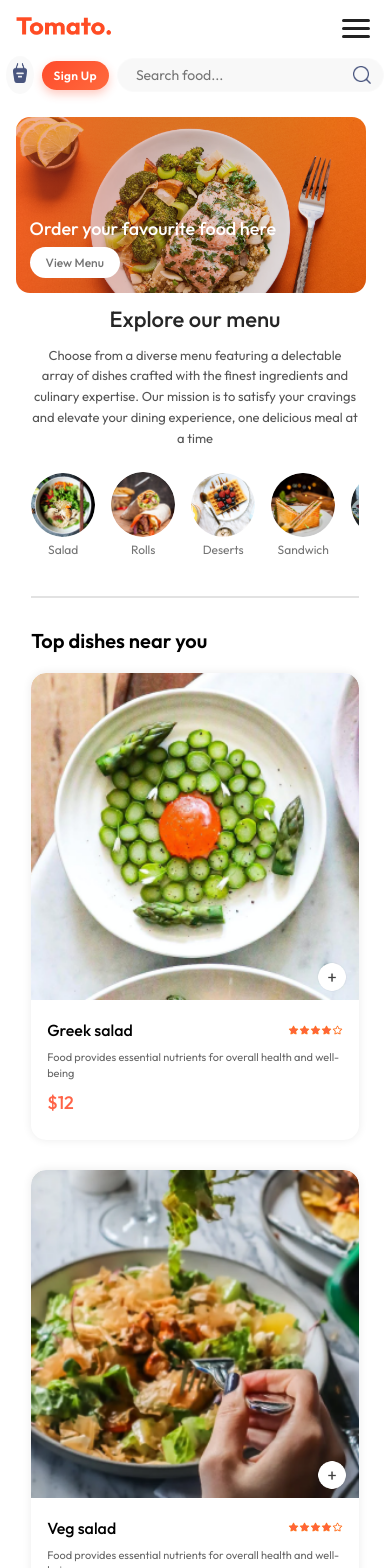
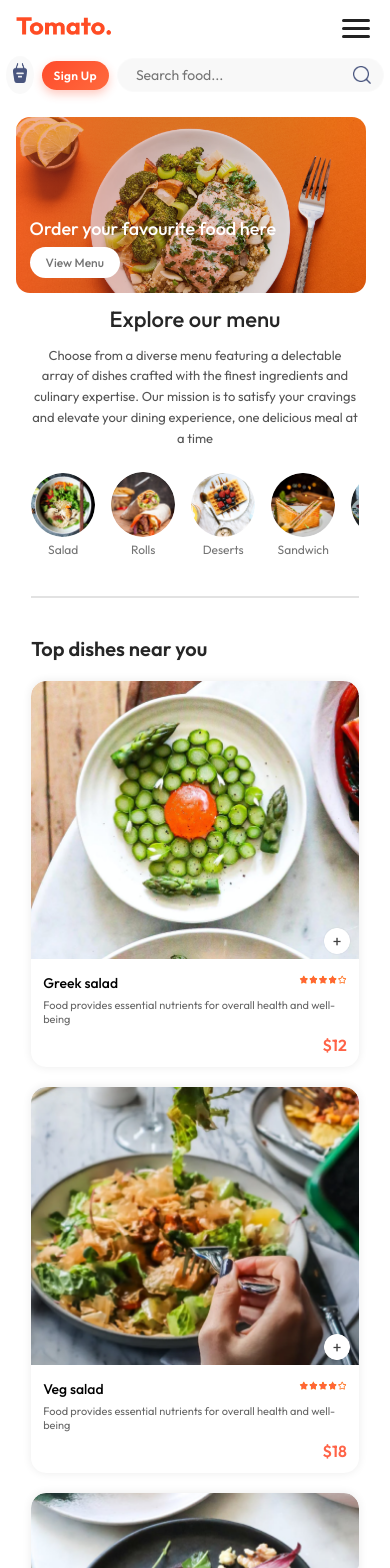
Before and after one commit to monika-yadav03/Food-Delivery, a React (Vite) app in the folder Frontend/: page / in a window 390 px wide. Shown: the top 1568 px of the page. Built offline with nearby package versions, Linux system fonts and the light colour scheme; a web font is replaced by a local one.

Commit message:
Improve Top dishes section: match container width, reduce card height, optimize spacing and grid layout

```diff
--- a/Frontend/src/components/FoodDisplay/FoodDisplay.css
+++ b/Frontend/src/components/FoodDisplay/FoodDisplay.css
@@ -1,5 +1,4 @@
 .food-display {
-  /* center the section and limit width on large screens */
   width: min(92%, 1400px);
   margin: 0 auto;
   padding-inline: clamp(8px, 4vw, 48px);
@@ -8,65 +7,20 @@
 }
 
 .food-display h2 {
-  /* keep heading visible and not clipped */
-  padding-inline: 0;
-  margin-top: 30px;
-  margin-bottom: 30px;
+  margin-top: 42px;
+  margin-bottom: 28px;
   font-size: clamp(20px, 2.4vw, 28px);
   font-weight: 600;
   word-break: break-word;
+  color: #262626;
 }
 
 .food-display-list {
   display: grid;
-  gap: 24px;
-  row-gap: 40px;
-  padding: 0 5% 40px;
-}
-
-/* Mobile: 1 column */
-@media (max-width: 767px) {
-  .food-display {
-    padding: 0 4%;
-  }
-
-  .food-display h2 {
-    padding-left: 0;
-    font-size: 20px;
-    margin-top: 20px;
-    margin-bottom: 20px;
-  }
-
-  .food-display-list {
-    grid-template-columns: 1fr;
-    padding: 0 0 30px;
-    gap: 20px;
-    row-gap: 30px;
-  }
-}
-
-/* Tablet: 2 columns */
-@media (min-width: 768px) and (max-width: 1023px) {
-  .food-display-list {
-    grid-template-columns: repeat(2, 1fr);
-    gap: 24px;
-  }
-}
-
-/* Desktop: 3 columns */
-@media (min-width: 1024px) {
-  .food-display-list {
-    grid-template-columns: repeat(3, 1fr);
-    gap: 30px;
-    row-gap: 50px;
-  }
-}
-
-/* Large desktop: 4 columns */
-@media (min-width: 1400px) {
-  .food-display-list {
-    grid-template-columns: repeat(4, 1fr);
-  }
+  grid-auto-flow: row;
+  gap: 20px;
+  row-gap: 32px;
+  padding-bottom: 30px;
 }
 
 .food-display-empty {
@@ -76,3 +30,70 @@
   color: #888;
   font-size: 1rem;
 }
+
+/* Desktop: 4 columns (1440px and above) */
+@media (min-width: 1440px) {
+  .food-display-list {
+    grid-template-columns: repeat(4, minmax(240px, 1fr));
+    gap: 20px;
+    row-gap: 32px;
+  }
+}
+
+/* Laptop: 3 columns (1200px – 1439px) */
+@media (min-width: 1200px) and (max-width: 1439px) {
+  .food-display-list {
+    grid-template-columns: repeat(3, minmax(220px, 1fr));
+    gap: 18px;
+    row-gap: 28px;
+  }
+}
+
+/* Laptop: 3 columns (1024px – 1199px) */
+@media (min-width: 1024px) and (max-width: 1199px) {
+  .food-display-list {
+    grid-template-columns: repeat(3, minmax(220px, 1fr));
+    gap: 16px;
+    row-gap: 26px;
+  }
+}
+
+/* Tablet: 2 columns (768px – 1023px) */
+@media (min-width: 768px) and (max-width: 1023px) {
+  .food-display {
+    padding-inline: clamp(12px, 5vw, 40px);
+  }
+
+  .food-display h2 {
+    margin-top: 36px;
+    margin-bottom: 24px;
+    font-size: 22px;
+  }
+
+  .food-display-list {
+    grid-template-columns: repeat(2, minmax(220px, 1fr));
+    gap: 16px;
+    row-gap: 24px;
+    padding-bottom: 24px;
+  }
+}
+
+/* Mobile: 1 column (below 768px) */
+@media (max-width: 767px) {
+  .food-display {
+    padding-inline: clamp(8px, 4vw, 28px);
+  }
+
+  .food-display h2 {
+    margin-top: 28px;
+    margin-bottom: 20px;
+    font-size: 20px;
+  }
+
+  .food-display-list {
+    grid-template-columns: repeat(1, 1fr);
+    gap: 12px;
+    row-gap: 20px;
+    padding-bottom: 20px;
+  }
+}
--- a/Frontend/src/components/FoodItem/FoodItem.css
+++ b/Frontend/src/components/FoodItem/FoodItem.css
@@ -1,11 +1,11 @@
 .food-item {
   width: 100%;
-  height: 100%; /* allow grid cells to control height */
+  height: 100%;
   display: flex;
   flex-direction: column;
   border-radius: 15px;
   box-shadow: 0px 0px 10px #00000015;
-  transition: 0.3s;
+  transition: all 0.3s ease;
   animation: fadeIn 1s;
   background: white;
   overflow: hidden;
@@ -19,50 +19,57 @@
 
 .food-item-image {
   width: 100%;
-  aspect-ratio: 1 / 1;
+  /* reduced from 1/1 to 0.85/1 for ~15-20% height reduction */
+  aspect-ratio: 1 / 0.85;
   border-radius: 15px 15px 0px 0px;
   object-fit: cover;
   flex: 0 0 auto;
 }
 
 .food-item-info {
-  padding: 20px;
-  flex: 1 1 auto; /* make info area expand so cards have equal heights */
+  /* reduced from 20px to 16px */
+  padding: 16px;
+  flex: 1 1 auto;
   display: flex;
   flex-direction: column;
   justify-content: space-between;
+  gap: 8px;
 }
 
 .food-item-name-rating {
   display: flex;
   justify-content: space-between;
-  align-items: center;
-  margin-bottom: 10px;
+  align-items: flex-start;
   gap: 8px;
+  margin: 0;
 }
 
 .food-item-name-rating p {
-  font-size: clamp(16px, 2vw, 20px);
+  font-size: clamp(15px, 1.8vw, 18px);
   font-weight: 500;
+  line-height: 1.2;
+  margin: 0;
 }
 
 .food-item-name-rating img {
-  width: 70px;
-  max-width: 30%;
+  width: 60px;
+  max-width: 35%;
   flex-shrink: 0;
 }
 
 .food-item-desc {
   color: #676767;
-  font-size: clamp(11px, 1.5vw, 12px);
-  line-height: 1.4;
+  font-size: clamp(11px, 1.2vw, 13px);
+  line-height: 1.3;
+  margin: 4px 0 0 0;
 }
 
 .food-item-price {
   color: tomato;
-  font-size: clamp(18px, 2.5vw, 22px);
-  font-weight: 500;
-  margin: 10px 0px;
+  font-size: clamp(17px, 2.2vw, 20px);
+  font-weight: 600;
+  margin: 6px 0 0 0;
+  align-self: flex-end;
 }
 
 .food-item-img-container {
@@ -72,52 +79,102 @@
 .food-item-img-container .add {
   width: 35px;
   position: absolute;
-  bottom: 15px;
-  right: 15px;
+  bottom: 12px;
+  right: 12px;
   cursor: pointer;
   border-radius: 50%;
 }
 
 .food-item-counter {
   position: absolute;
-  bottom: 15px;
-  right: 15px;
+  bottom: 12px;
+  right: 12px;
   display: flex;
   align-items: center;
-  gap: 10px;
-  padding: 6px;
+  gap: 8px;
+  padding: 5px;
   border-radius: 50px;
   background-color: white;
+  box-shadow: 0 2px 8px rgba(0,0,0,0.1);
 }
 
 .food-item-counter img {
-  width: 30px;
+  width: 28px;
 }
 
-@media (max-width: 767px) {
+/* Tablet */
+@media (max-width: 1023px) {
   .food-item-info {
-    padding: 16px;
+    padding: 14px;
+    gap: 6px;
   }
 
   .food-item-name-rating img {
-    width: 55px;
+    width: 54px;
   }
 
   .food-item-img-container .add {
     width: 30px;
-    bottom: 12px;
-    right: 12px;
+    bottom: 10px;
+    right: 10px;
   }
 
   .food-item-counter {
-    bottom: 12px;
-    right: 12px;
-    gap: 8px;
-    padding: 5px;
+    bottom: 10px;
+    right: 10px;
+    gap: 6px;
+    padding: 4px;
   }
 
   .food-item-counter img {
-    width: 26px;
+    width: 24px;
+  }
+}
+
+/* Mobile */
+@media (max-width: 767px) {
+  .food-item-info {
+    padding: 12px;
+    gap: 4px;
+  }
+
+  .food-item-name-rating {
+    margin: 0;
+  }
+
+  .food-item-name-rating p {
+    font-size: 14px;
+  }
+
+  .food-item-name-rating img {
+    width: 48px;
+  }
+
+  .food-item-desc {
+    font-size: 11px;
+    margin: 2px 0 0 0;
+  }
+
+  .food-item-price {
+    font-size: 16px;
+    margin: 4px 0 0 0;
+  }
+
+  .food-item-img-container .add {
+    width: 28px;
+    bottom: 8px;
+    right: 8px;
+  }
+
+  .food-item-counter {
+    bottom: 8px;
+    right: 8px;
+    gap: 6px;
+    padding: 3px;
+  }
+
+  .food-item-counter img {
+    width: 22px;
   }
 }
 
```
